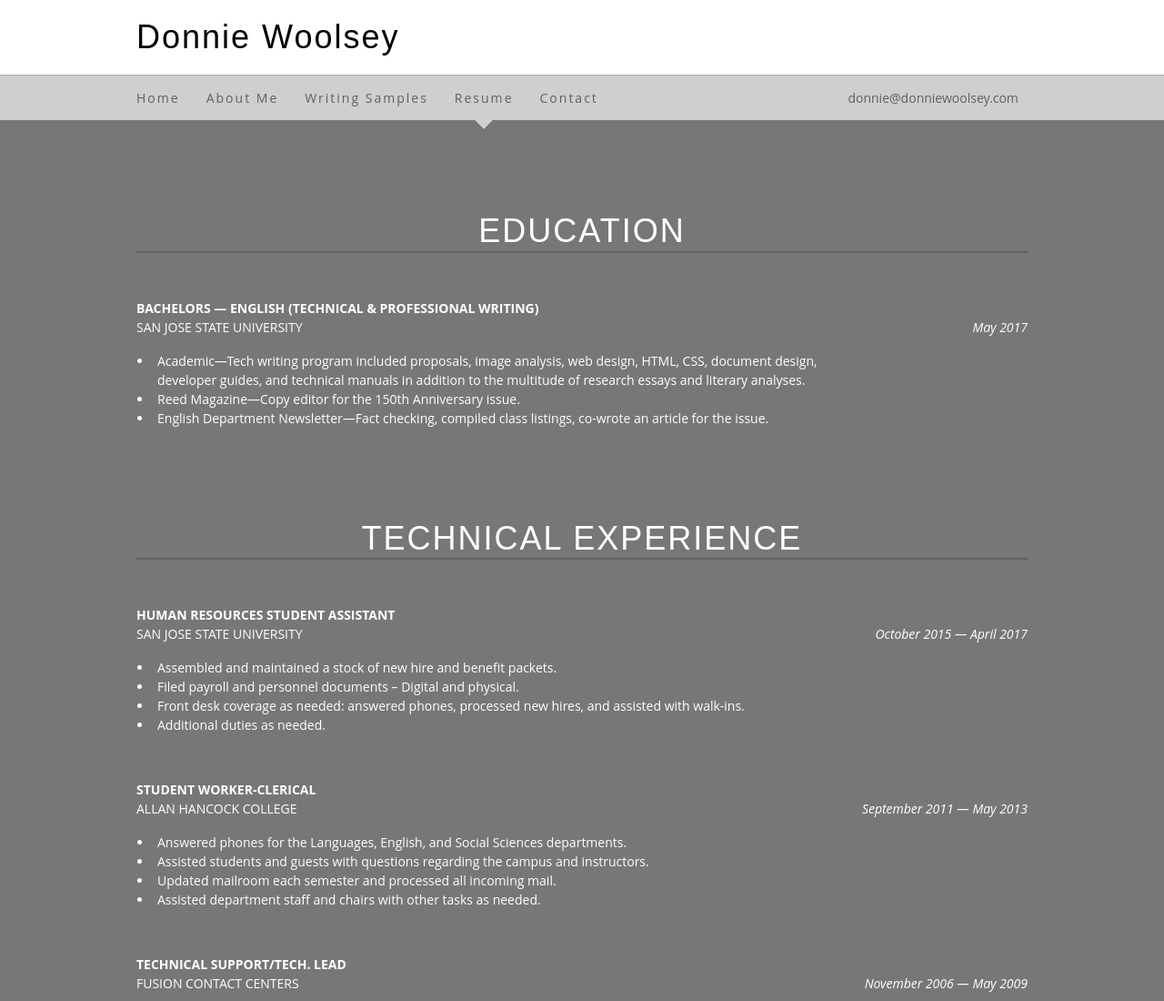
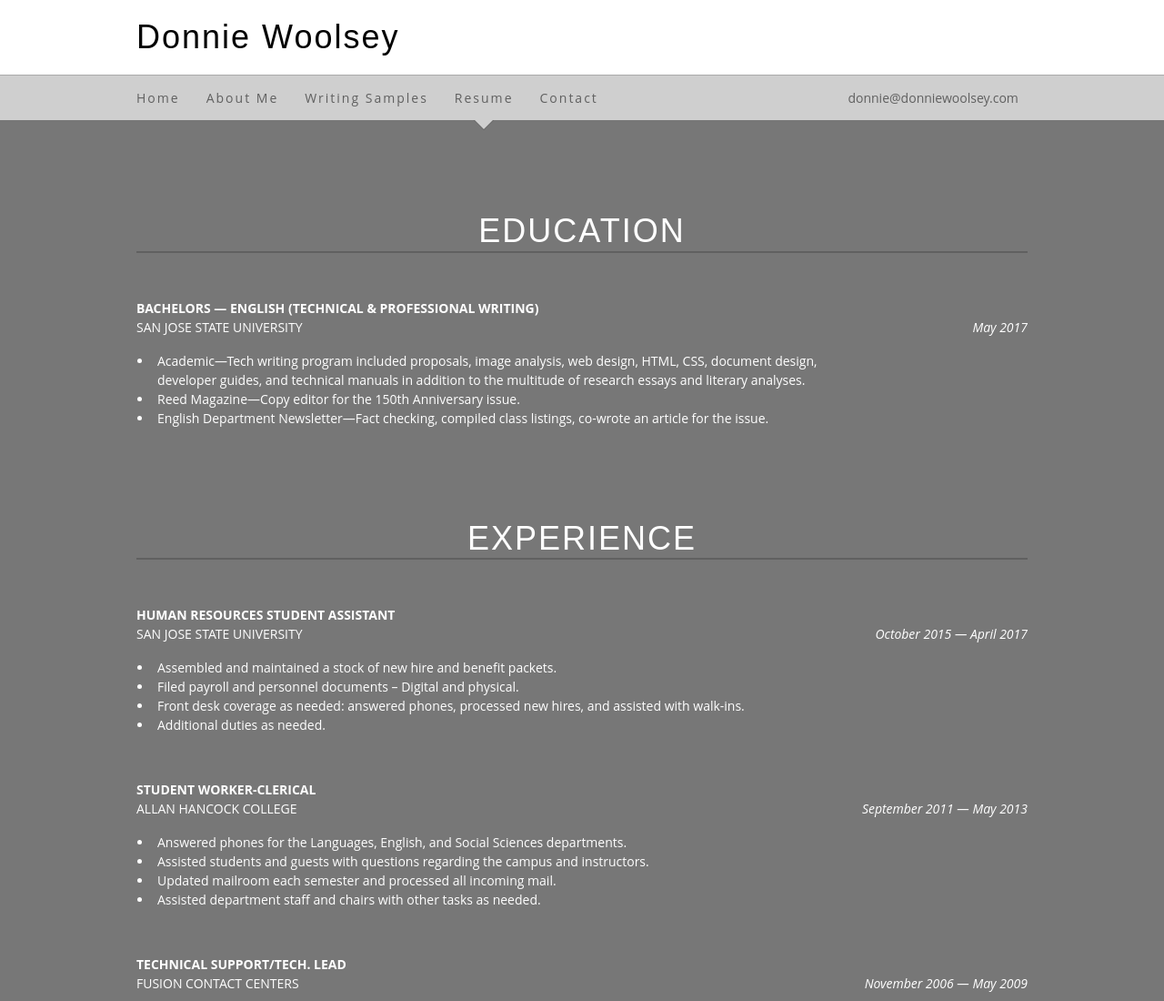
Before and after one commit to donniewoolsey/Portfolio, a plain HTML site: page resume.html in a window 1280 px wide. Shown: the top 1100 px of the page at 91% size. Drawn offline with Linux system fonts and the light colour scheme.

Commit message:
Update resume.html

```diff
--- a/resume.html
+++ b/resume.html
@@ -84,7 +84,7 @@
 
 			<div class="row">
 				<div class="col-12 center">
-					<div class="section"><span>TECHNICAL EXPERIENCE</span></div>
+					<div class="section"><span>EXPERIENCE</span></div>
 				</div>
 			</div>
 
```
